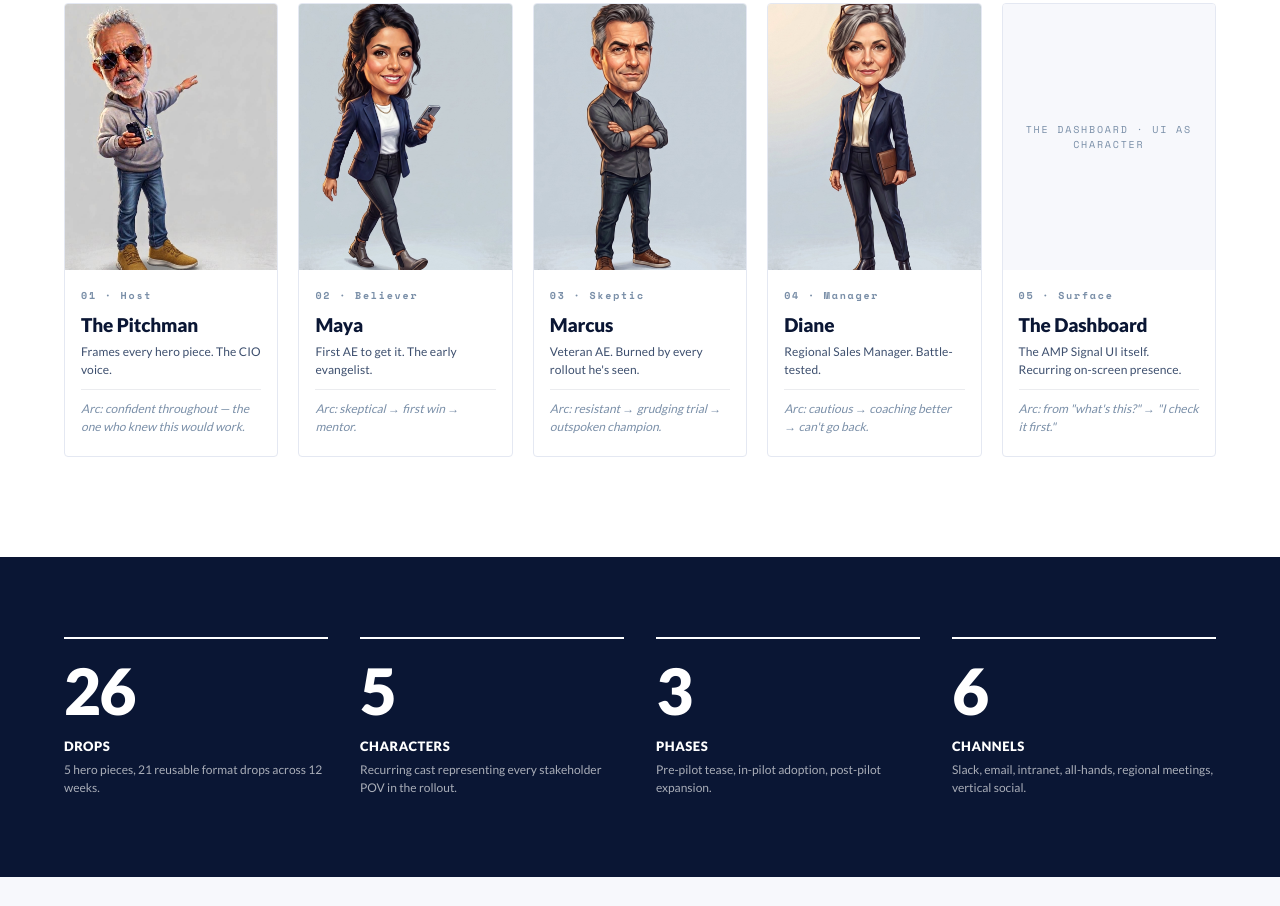
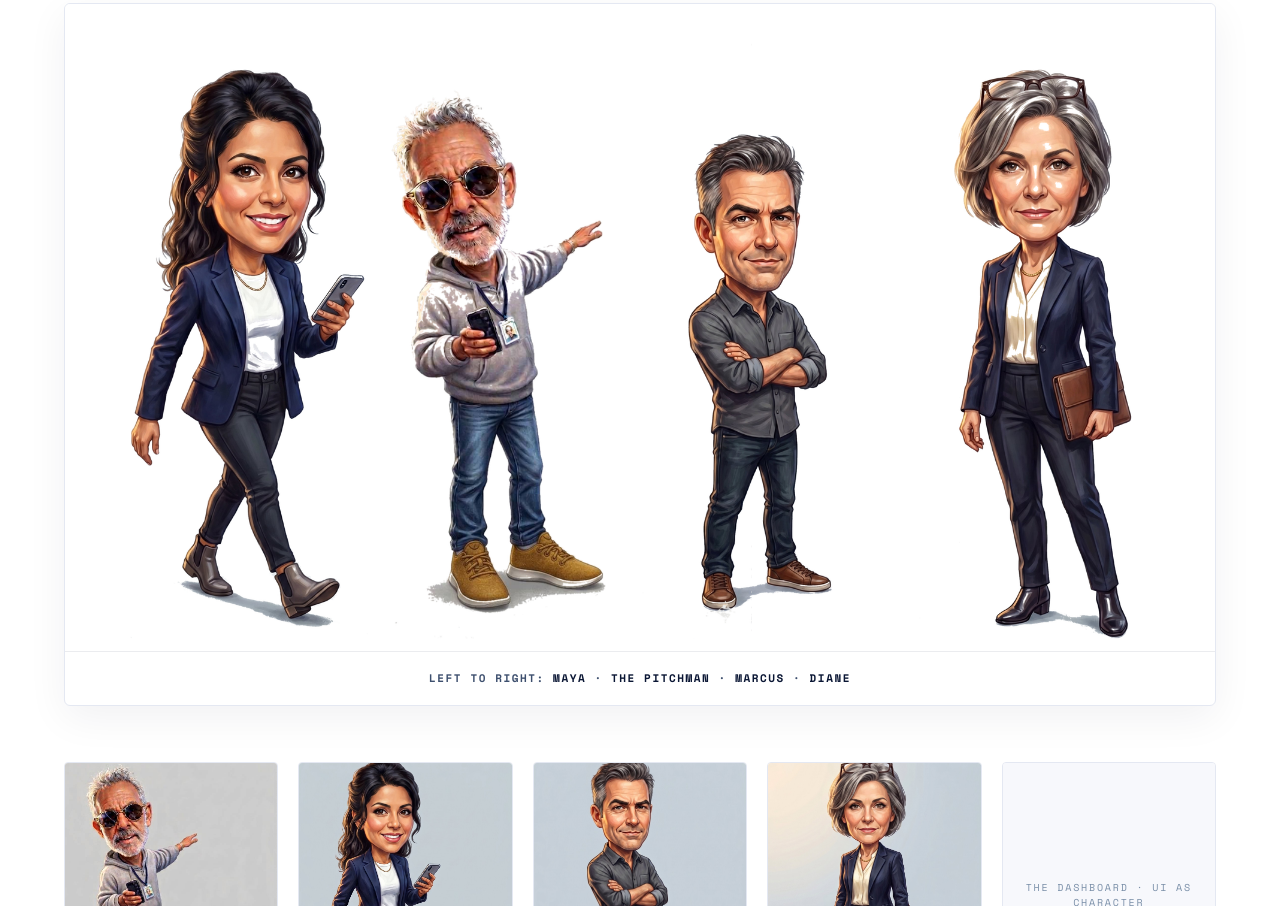
Before and after one commit to scottehrlich-lang/amp-signal, a plain HTML site: page inside/index.html in a window 1280 px wide. Shown: the part 1590-2496 px from the top of the page. Drawn offline with nearby package versions, Linux system fonts and the light colour scheme.

Commit message:
Inside hub: drop cast composite as hero band above cast cards

```diff
--- a/inside/index.html
+++ b/inside/index.html
@@ -265,6 +265,37 @@ section.block {
 }
 section.block.alt { background: var(--off); max-width: none; padding-left: 5vw; padding-right: 5vw; }
 section.block.alt .alt-inner { max-width: 1480px; margin: 0 auto; }
+
+/* ==================== CAST HERO COMPOSITE ==================== */
+.cast-hero {
+  margin-top: 56px;
+  margin-bottom: 40px;
+  background: var(--white);
+  border-radius: 6px;
+  overflow: hidden;
+  box-shadow: 0 12px 40px rgba(10,22,52,.06);
+  border: 1px solid var(--border);
+}
+.cast-hero img {
+  width: 100%;
+  height: auto;
+  display: block;
+}
+.cast-hero-caption {
+  padding: 18px 24px;
+  font-family: 'Space Mono', monospace;
+  font-size: 11px;
+  font-weight: 700;
+  letter-spacing: .14em;
+  text-transform: uppercase;
+  color: var(--text2);
+  border-top: 1px solid var(--hairline);
+  text-align: center;
+}
+.cast-hero-caption strong {
+  color: var(--navy);
+  font-weight: 700;
+}
 
 /* ==================== CAST ==================== */
 .cast-grid {
@@ -686,6 +717,13 @@ footer a:hover { text-decoration: underline; }
     </div>
   </div>
 
+  <div class="cast-hero">
+    <img src="../marketing-assets/character/cast-composite.png" alt="The Inside the Signal cast: Maya, the Pitchman, Marcus, Diane">
+    <div class="cast-hero-caption">
+      Left to right: <strong>Maya</strong> · <strong>The Pitchman</strong> · <strong>Marcus</strong> · <strong>Diane</strong>
+    </div>
+  </div>
+
   <div class="cast-grid">
     <div class="cast-card">
       <div class="cast-portrait">
```
